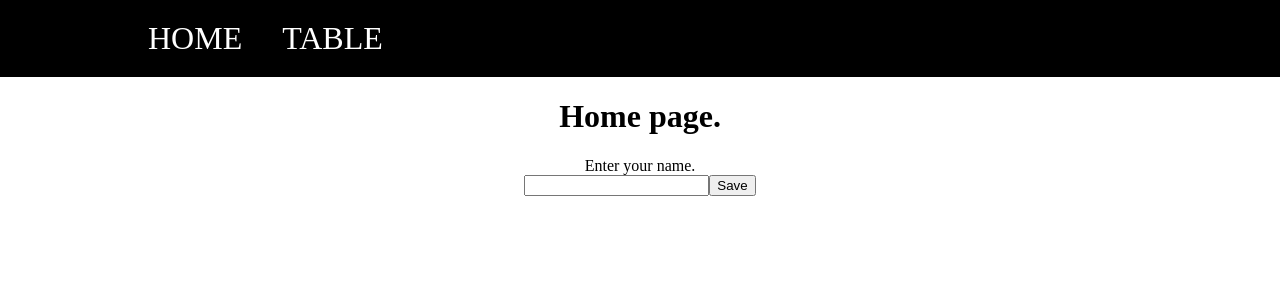
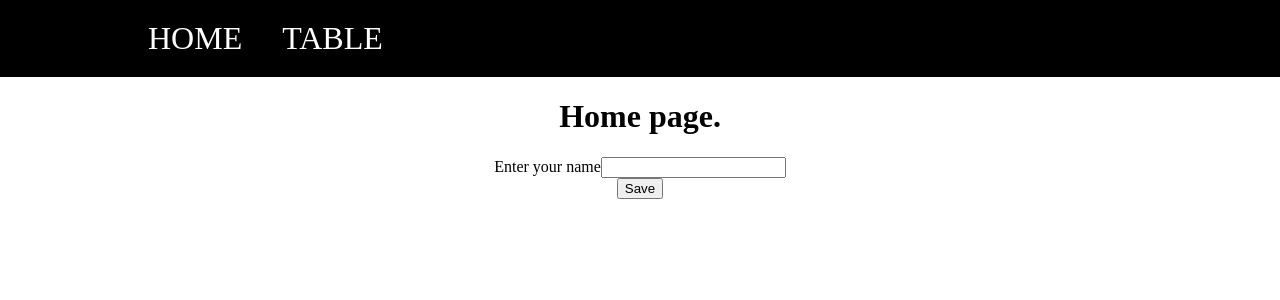
Before and after one commit to maksh2504/react_table, a React (Create React App) app: page / in a window 1280 px wide. Shown: the top 300 px of the page. Built offline with nearby package versions, Linux system fonts and the light colour scheme.

Commit message:
git commit

```diff
--- a/src/components/EnterName.tsx
+++ b/src/components/EnterName.tsx
@@ -1,6 +1,8 @@
 import React, {useState} from 'react';
 import {useDispatch} from "react-redux";
 import {name} from "../store/slices/name";
+import MyInput from "./UI/MyInput";
+import MyButton from "./UI/MyButton";
 
 const EnterName = () => {
     const [localName, setLocalName] = useState('')
@@ -15,13 +17,10 @@ const EnterName = () => {
     return (
         <div>
             <div className='inputBox'>
-                <div>
-                    Enter your name.
-                </div>
-                <input type='text' value={localName} onChange={e => setLocalName(e.target.value)}/>
-                <button onClick={() => {changeStateName()}}>
+                <MyInput label='Enter your name' type='text' value={localName} onChange={e => setLocalName(e.target.value)}/>
+                <MyButton onClick={() => {changeStateName()}}>
                     Save
-                </button>
+                </MyButton>
             </div>
         </div>
     );
--- /dev/null
+++ b/src/components/UI/MyButton.tsx
@@ -0,0 +1,15 @@
+import React, {ButtonHTMLAttributes, FC} from 'react';
+
+// interface MyButtonProps extends ButtonHTMLAttributes<HTMLButtonElement> {
+//
+// }
+
+const MyButton: FC <ButtonHTMLAttributes<HTMLButtonElement>>  = ({children, ...props}) => {
+    return (
+        <button {...props}>
+            {children}
+        </button>
+    );
+};
+
+export default MyButton;
--- /dev/null
+++ b/src/components/UI/MyInput.tsx
@@ -0,0 +1,16 @@
+import React, {FC, InputHTMLAttributes} from 'react';
+
+interface MyInputProps extends InputHTMLAttributes<HTMLInputElement> {
+    label: string;
+}
+
+const MyInput : FC <MyInputProps> = ({ label, type, value, ...props}) => {
+    return (
+        <div>
+            <label>{label}</label>
+            <input type={type} value={value} {...props}/>
+        </div>
+    );
+};
+
+export default MyInput;
```
Also changed, not shown: src/components/UI/MyLabel.tsx (added, +11 -0 lines).
